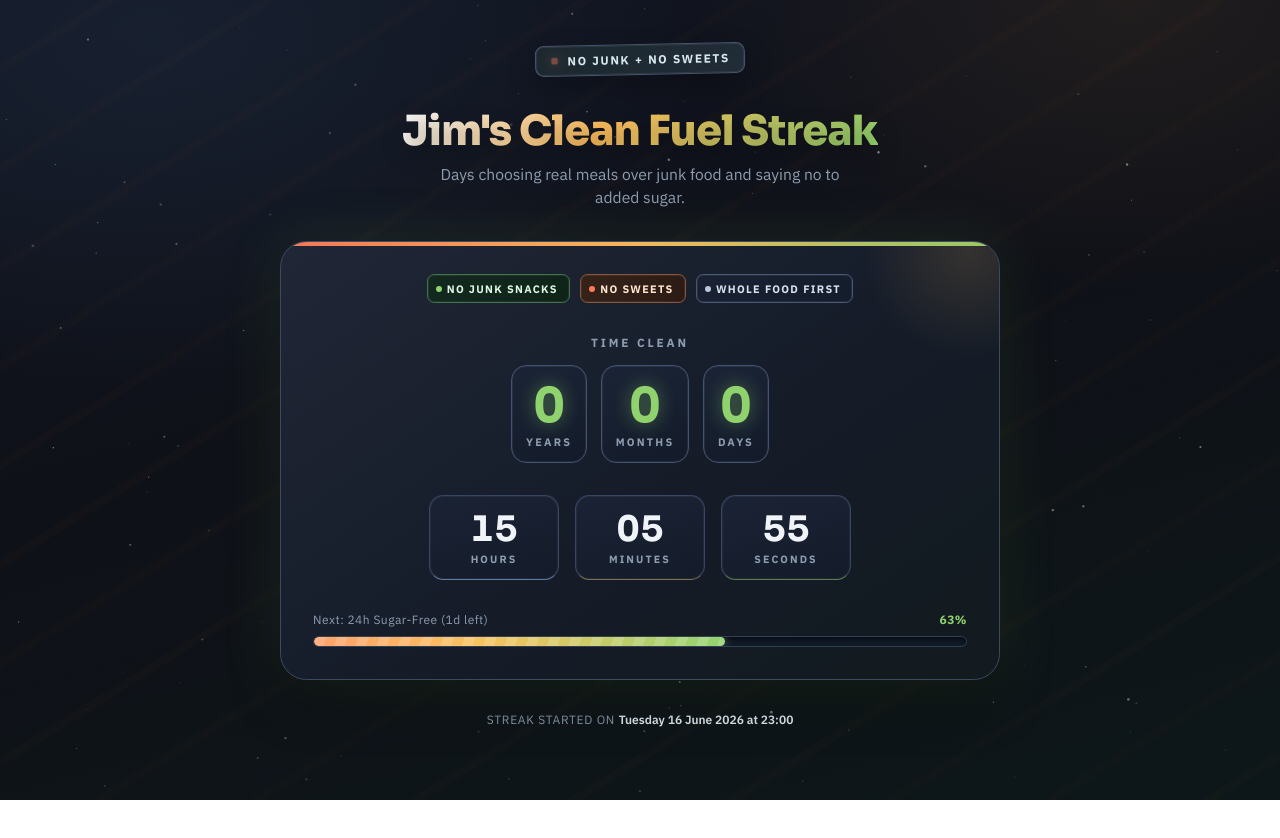
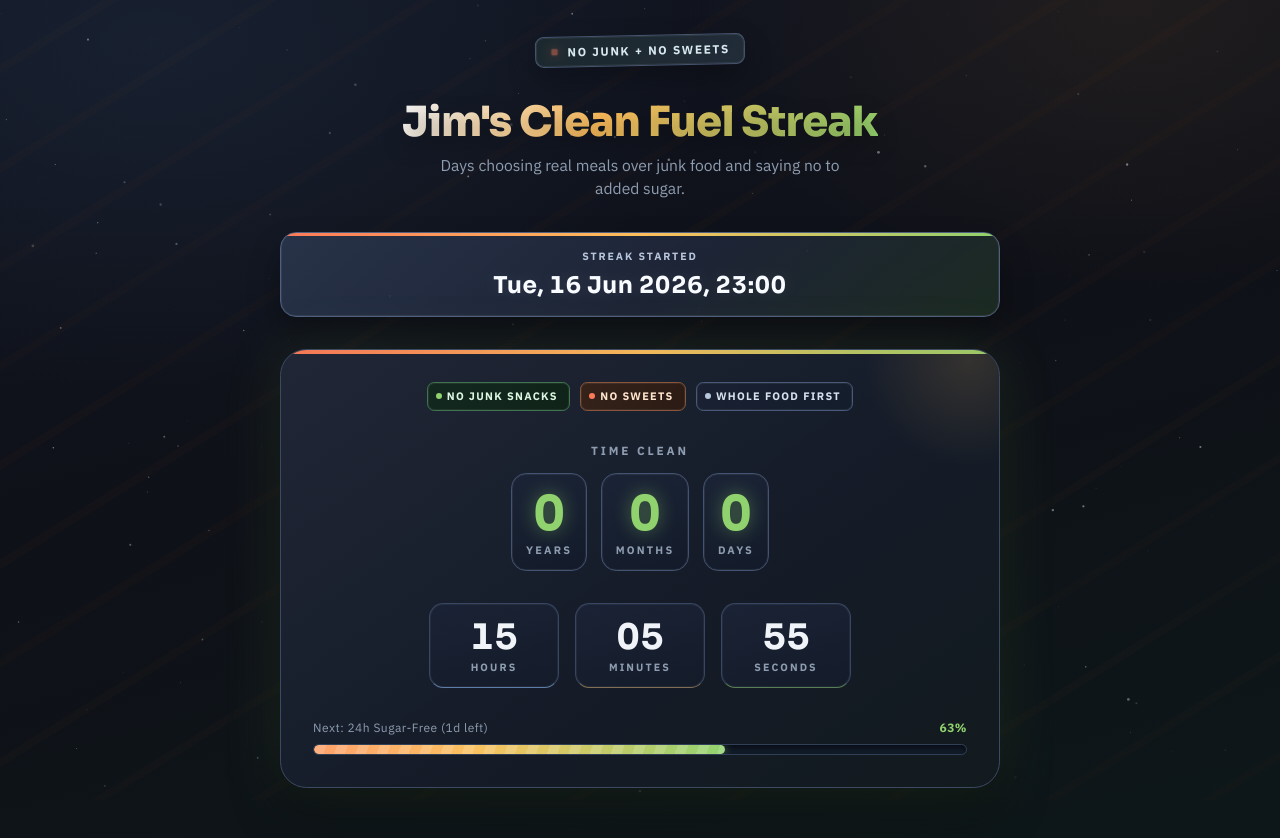
Before and after one commit to jimpouwels/soberme, a plain HTML site: page index.html in a window 1280 px wide. Before the commit the page ends 800 px from the top, so only its background shows below. Drawn offline with Linux system fonts and the light colour scheme.

```diff
--- a/index.html
+++ b/index.html
@@ -123,6 +123,52 @@
       font-size: .98rem;
       max-width: 420px;
       line-height: 1.45;
+    }
+
+    .start-highlight {
+      width: 100%;
+      border-radius: 1rem;
+      padding: 1rem 1.1rem;
+      border: 1px solid #4e5f7f;
+      background:
+        linear-gradient(140deg, #2b374fdd 0%, #20283bd9 55%, #1e2f24d9 100%);
+      box-shadow: 0 18px 32px #0000004f, inset 0 0 0 1px #ffffff12;
+      display: flex;
+      flex-direction: column;
+      align-items: center;
+      gap: .42rem;
+      position: relative;
+      overflow: hidden;
+    }
+
+    .start-highlight::before {
+      content: '';
+      position: absolute;
+      top: 0;
+      left: 0;
+      right: 0;
+      height: 3px;
+      background: linear-gradient(90deg, var(--danger), var(--warm), var(--green));
+    }
+
+    .start-kicker {
+      font-size: .66rem;
+      text-transform: uppercase;
+      letter-spacing: .18em;
+      color: #b7c6dd;
+      font-weight: 700;
+    }
+
+    .start-value {
+      font-family: 'Sora', sans-serif;
+      font-size: clamp(1.05rem, 2.8vw, 1.45rem);
+      letter-spacing: .02em;
+      color: #f8fbff;
+      font-weight: 700;
+      text-align: center;
+      text-shadow: 0 0 20px #ffffff1f;
+      line-height: 1.3;
+      font-variant-numeric: tabular-nums;
     }
 
     /* ── Main counter card ── */
@@ -352,21 +398,6 @@
       to   { background-position: 24px 0, 0 0; }
     }
 
-    /* ── Start date footer ── */
-    .footer-note {
-      font-size: .75rem;
-      color: var(--muted);
-      text-align: center;
-      letter-spacing: .06em;
-      text-transform: uppercase;
-    }
-    .footer-note span {
-      color: #e6edf6;
-      font-weight: 600;
-      text-transform: none;
-      letter-spacing: 0;
-    }
-
     /* ── Flash on tick ── */
     @keyframes tick-flash {
       0%   { color: #ffffff; text-shadow: 0 0 40px #fff, 0 0 80px var(--glow); }
@@ -382,6 +413,19 @@
       .hero-card {
         padding: 2.2rem 1rem 1.2rem;
         gap: 1.35rem;
+      }
+
+      .start-highlight {
+        padding: .85rem .7rem;
+      }
+
+      .start-kicker {
+        font-size: .62rem;
+        letter-spacing: .15em;
+      }
+
+      .start-value {
+        font-size: clamp(.95rem, 4.2vw, 1.2rem);
       }
 
       .hms-row {
@@ -415,6 +459,11 @@
   <div style="display:flex;flex-direction:column;align-items:center;gap:.5rem">
     <h1>Jim's Clean Fuel Streak</h1>
     <p class="sub">Days choosing real meals over junk food and saying no to added sugar.</p>
+  </div>
+
+  <div class="start-highlight" aria-live="polite">
+    <div class="start-kicker">Streak Started</div>
+    <div class="start-value" id="start-label">-</div>
   </div>
 
   <div class="hero-card">
@@ -468,7 +517,6 @@
 
   </div>
 
-  <p class="footer-note">Streak started on <span id="start-label"></span></p>
 </div>
 
 <script>
@@ -493,7 +541,7 @@
   // Format start date label
   const startLabel = document.getElementById('start-label');
   startLabel.textContent = START.toLocaleString('en-GB', {
-    weekday:'long', day:'numeric', month:'long', year:'numeric',
+    weekday:'short', day:'2-digit', month:'short', year:'numeric',
     hour:'2-digit', minute:'2-digit'
   });
 
```
